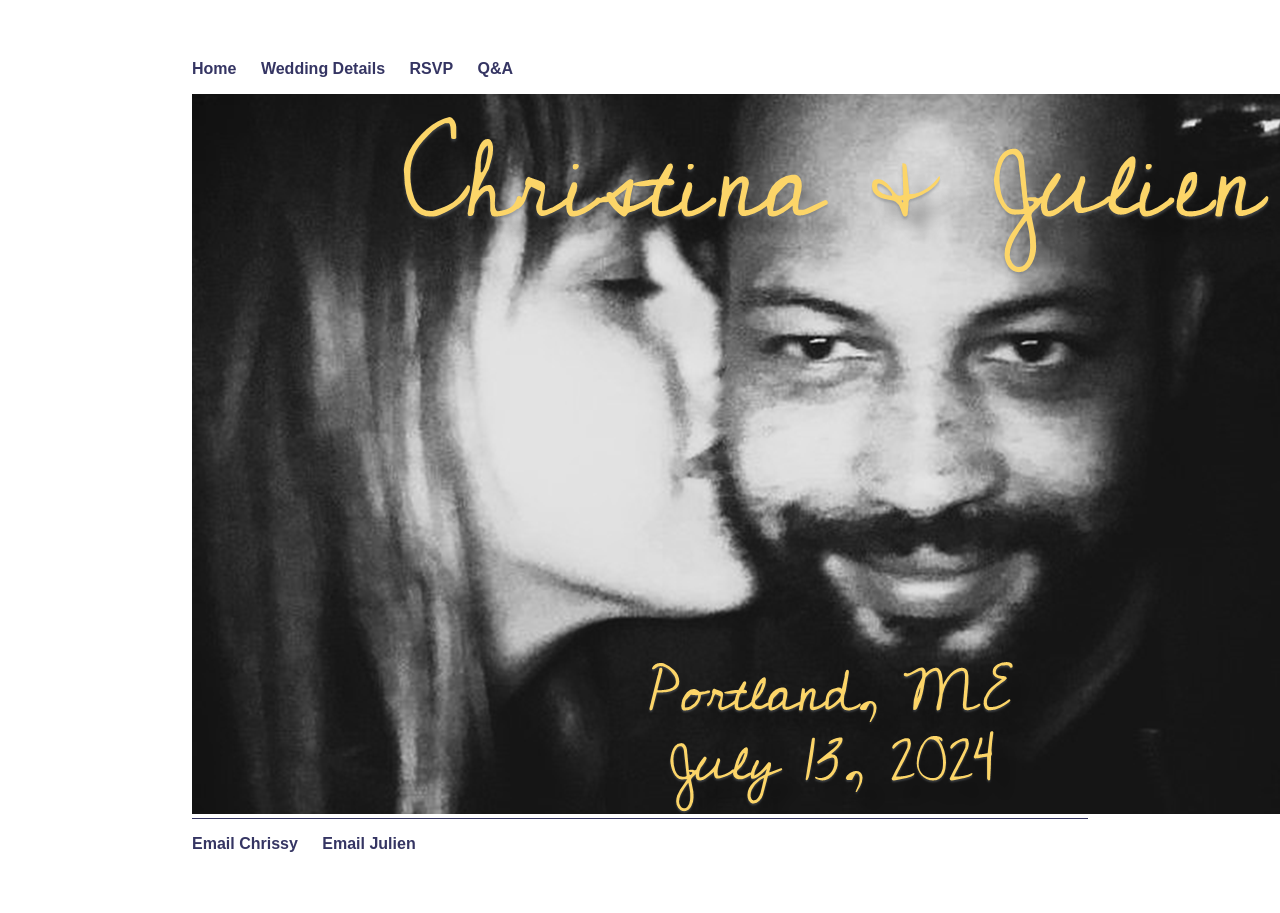
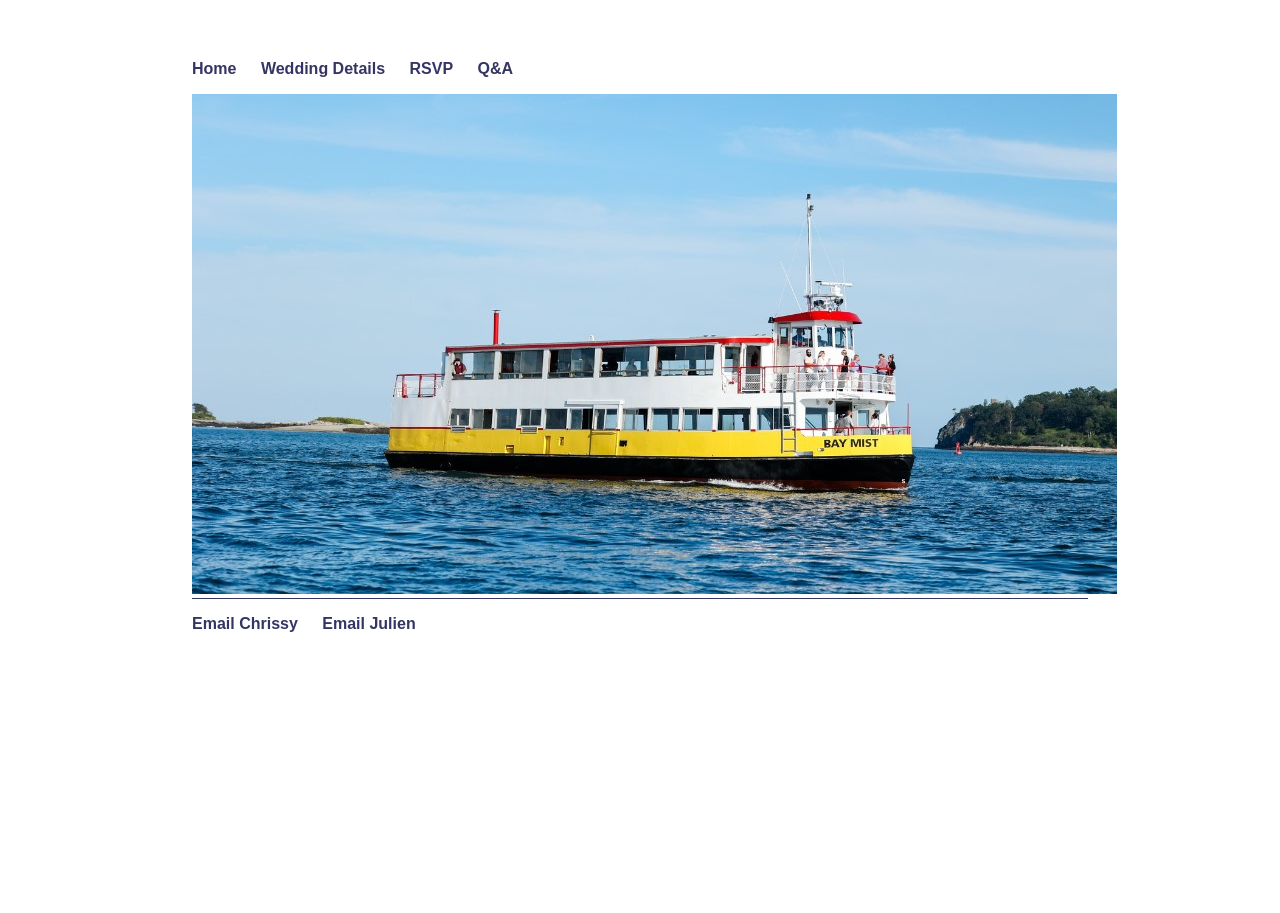
Before and after one commit to christina-ladam/wedding, a Jekyll site: the page built from index.html, in a window 1280 px wide. Built offline with Jekyll 4.4.1, drawn with Linux system fonts in a browser that asks for light colours; some web fonts are replaced.

Commit message:
Update index.html

```diff
--- a/index.html
+++ b/index.html
@@ -3,7 +3,7 @@ layout: default
 title: Christina & Julien
 ---
 <div class="container">
-<img src="website.png">
+<img src="bay-mist.png">
 </div><!-- /.blurb -->
 
 </div>
```
